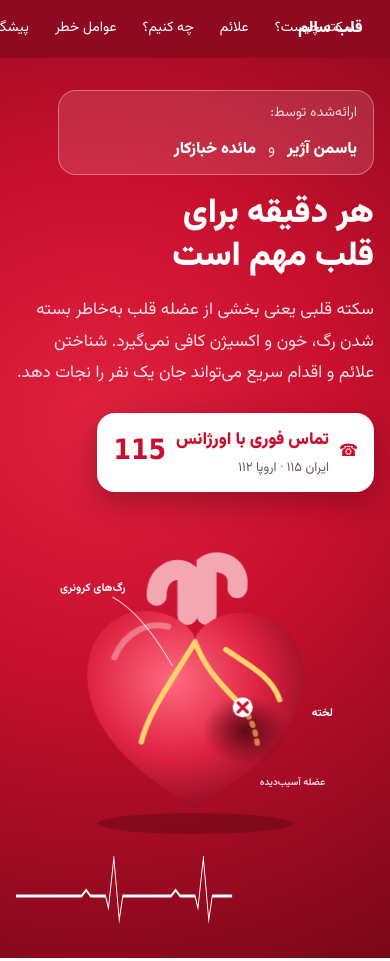
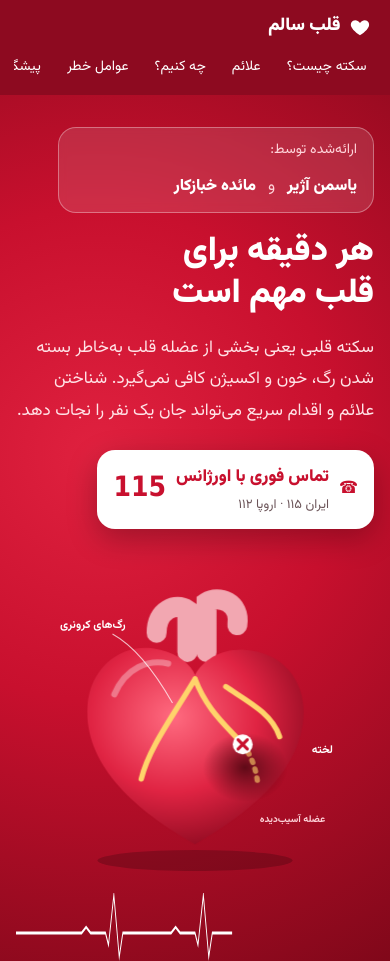
Before and after one commit to RootedMani/heart-attack-website, a plain HTML site: page index.html in a window 390 px wide. Shown: the top 961 px of the page. Drawn offline with Linux system fonts and the light colour scheme.

Commit message:
Fix overlapping header text on mobile
Co-Authored-By: Claude Opus 5.5 <noreply@anthropic.com>
Claude-Session: https://claude.ai/code/session_01JSfn9J4jncheYr2ueYWnpQ

```diff
--- a/index.html
+++ b/index.html
@@ -99,6 +99,10 @@ footer{background:#1d0b0e;color:#e8cfd3;font-size:15px}
 footer a{color:#fff}
 footer .wrap{display:grid;grid-template-columns:minmax(0,1.4fr) minmax(0,1fr);gap:28px}
 @media(max-width:860px){.hero .wrap,.two,.risk,footer .wrap{grid-template-columns:minmax(0,1fr)}.meter{position:static}.fig{min-height:300px}}
+nav b,nav a{flex:none}
+nav .links{display:flex;gap:6px;overflow-x:auto;scrollbar-width:none;flex:1 1 auto;justify-content:flex-end}nav .links::-webkit-scrollbar{display:none}
+nav .wrap{overflow:visible}
+@media(max-width:860px){nav .wrap{flex-wrap:wrap;gap:4px;padding-top:10px;padding-bottom:6px}nav b{width:100%;font-size:18px}nav .links{width:100%;justify-content:flex-start;margin-inline:-6px}}
 .by{display:inline-flex;flex-wrap:wrap;align-items:center;gap:8px 12px;background:#ffffff1f;border:1.5px solid #ffffff55;border-radius:18px;padding:10px 16px;margin:0 0 18px;backdrop-filter:blur(4px)}
 .by small{font-size:14px;color:#ffd5db;font-weight:500;width:100%}
 .by b{font-size:18px;font-weight:900;white-space:nowrap}
@@ -113,7 +117,7 @@ h1,h2,h3,p,summary,label{overflow-wrap:break-word}
 <body>
 <nav aria-label="بخش‌ها"><div class="wrap">
 <b><svg width="22" height="22" viewBox="0 0 24 24" fill="#fff"><path d="M12 21s-7.5-4.6-9.5-9.3C1 8 3.3 4.5 6.8 4.5c2 0 3.5 1.1 5.2 3 1.7-1.9 3.2-3 5.2-3 3.5 0 5.8 3.5 4.3 7.2C19.5 16.4 12 21 12 21z"/></svg>قلب سالم</b>
-<a href="#what">سکته چیست؟</a><a href="#signs">علائم</a><a href="#act">چه کنیم؟</a><a href="#risk">عوامل خطر</a><a href="#prevent">پیشگیری</a><a href="#myth">افسانه‌ها</a><a href="#quiz">آزمونک</a>
+<div class="links"><a href="#what">سکته چیست؟</a><a href="#signs">علائم</a><a href="#act">چه کنیم؟</a><a href="#risk">عوامل خطر</a><a href="#prevent">پیشگیری</a><a href="#myth">افسانه‌ها</a><a href="#quiz">آزمونک</a></div>
 </div></nav>
 
 <header class="band hero"><div class="wrap">
```
